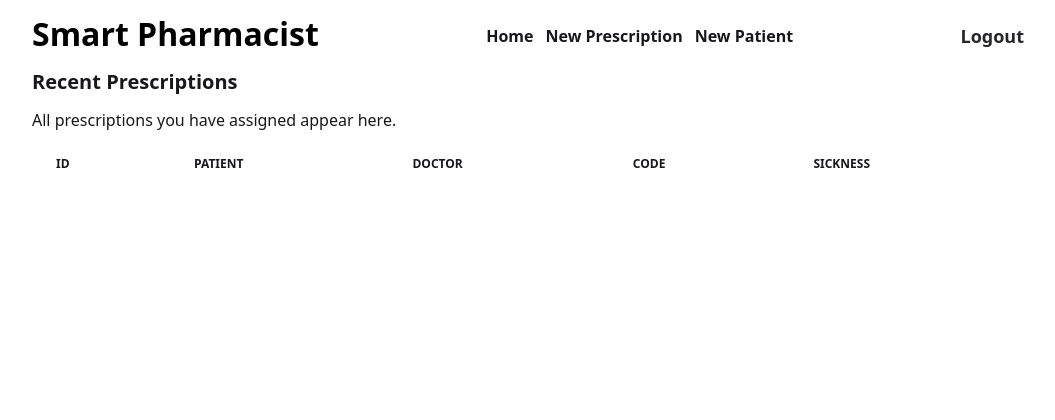
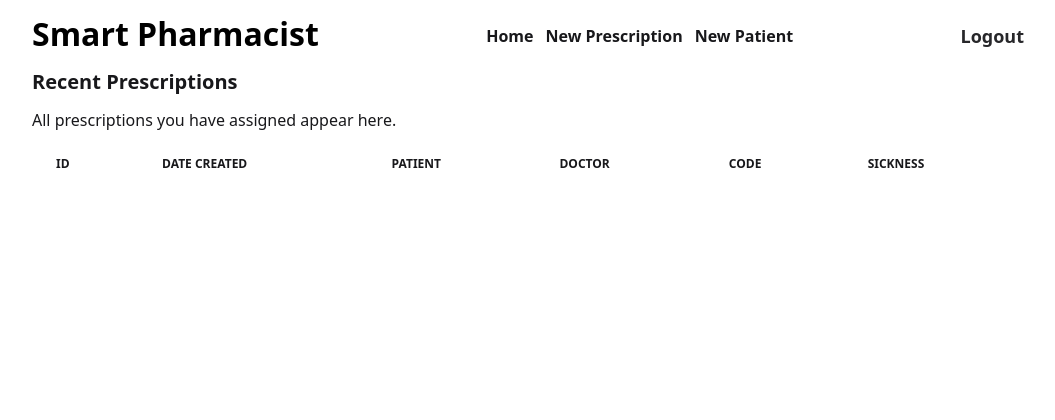
Before and after one commit to Victor-M16/Smart-Pharmacist, a Django app: template smartpharmacist/core/templates/core/doc-home.html in a window 1280 px wide. Shown: the top 420 px of the page, without its empty margins (112-1167 px from the left). Run offline with Django 3.2, Linux system fonts and the light colour scheme; the template is opened without the code that fills it, so the values that code supplies are empty; some libraries are stand-ins or nearby versions; some web fonts are replaced.

Commit message:
feat: :sparkles: sort tables by date created in descending order

```diff
--- a/smartpharmacist/core/templates/core/doc-home.html
+++ b/smartpharmacist/core/templates/core/doc-home.html
@@ -17,6 +17,7 @@
       <thead class="text-xs text-zinc-900 uppercase dark:text-zinc-400">
         <tr>
           <th scope="col" class="px-6 py-3">ID</th>
+          <th scope="col" class="px-6 py-3">Date created</th>
           <th scope="col" class="px-6 py-3">Patient</th>
           <th scope="col" class="px-6 py-3">Doctor</th>
           <th scope="col" class="px-6 py-3">Code</th>
@@ -71,6 +72,9 @@
         const doctorsMap = new Map(doctors.map(d => [d.id, d.username]));
         const patientsMap = new Map(patients.map(p => [p.id, p.username]));
 
+        //sorting prescriptions by date and time created
+        prescriptions.sort((a, b) => new Date(b.created_at) - new Date(a.created_at));
+
         const tableBody = document.getElementById("table-body");
         prescriptions.forEach((prescription) => {
           const row = `
@@ -78,6 +82,7 @@
             <th scope="row" class="px-6 py-4 font-medium text-zinc-900 whitespace-nowrap dark:text-zinc-50">
               ${prescription.id}
             </th>
+            <td class="px-6 py-4">${prescription.created_at}</td>
             <td class="px-6 py-4">${patientsMap.get(prescription.patient) || prescription.patient}</td>
             <td class="px-6 py-4">${doctorsMap.get(prescription.doctor) || prescription.doctor}</td>
             <td class="px-6 py-4">${prescription.code}</td>
@@ -104,6 +109,9 @@
       const medicationsMap = new Map(medications.map(m => [m.id, m.name]));
       const prescriptionsMap = new Map(prescriptions.map(p => [p.id, p.code]));
 
+      // Sort prescriptionMedications by created_at in descending order
+      prescriptionMedications.sort((a, b) => new Date(b.created_at) - new Date(a.created_at));
+
       const tableBody = document.getElementById("table-body-details");
       prescriptionMedications.forEach((prescriptionMed) => {
         const row = `
@@ -111,6 +119,7 @@
           <th scope="row" class="px-6 py-4 font-medium text-zinc-900 whitespace-nowrap dark:text-zinc-50">
             ${prescriptionMed.id}
           </th>
+          <td class="px-6 py-4">${prescriptionMed.created_at}</td>
           <td class="px-6 py-4">${prescriptionsMap.get(prescriptionMed.prescription) || prescriptionMed.prescription}</td>
           <td class="px-6 py-4">${medicationsMap.get(prescriptionMed.medication) || prescriptionMed.medication}</td>
           <td class="px-6 py-4">${prescriptionMed.instructions}</td>
```
